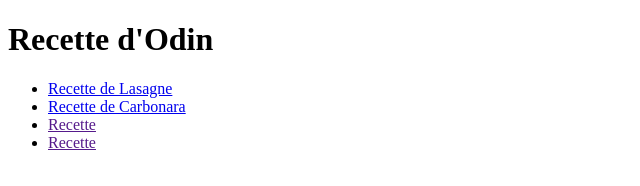
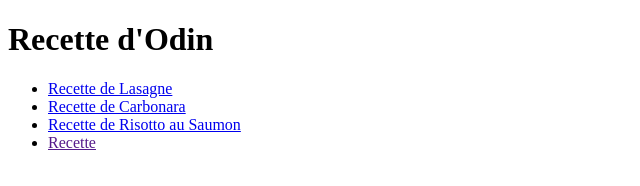
Before and after one commit to emilehiot/odin-recipes, a plain HTML site: page index.html in a window 1280 px wide. Shown: the whole page, without its empty margins (0-640 px from the left). Drawn offline with Linux system fonts and the light colour scheme.

Commit message:
ajout lien recette risotto

```diff
--- a/index.html
+++ b/index.html
@@ -18,7 +18,7 @@
     <ul>
     <li><a href="./recipes/lasagne.html">Recette de Lasagne</a></li>
     <li><a href="./recipes/carbonara.html">Recette de Carbonara</a></li>
-    <li><a href="">Recette </a></li>
+    <li><a href="./recipes/risotto.html">Recette de Risotto au Saumon</a></li>
     <li><a href="">Recette </a></li>
     </ul>
 
```
